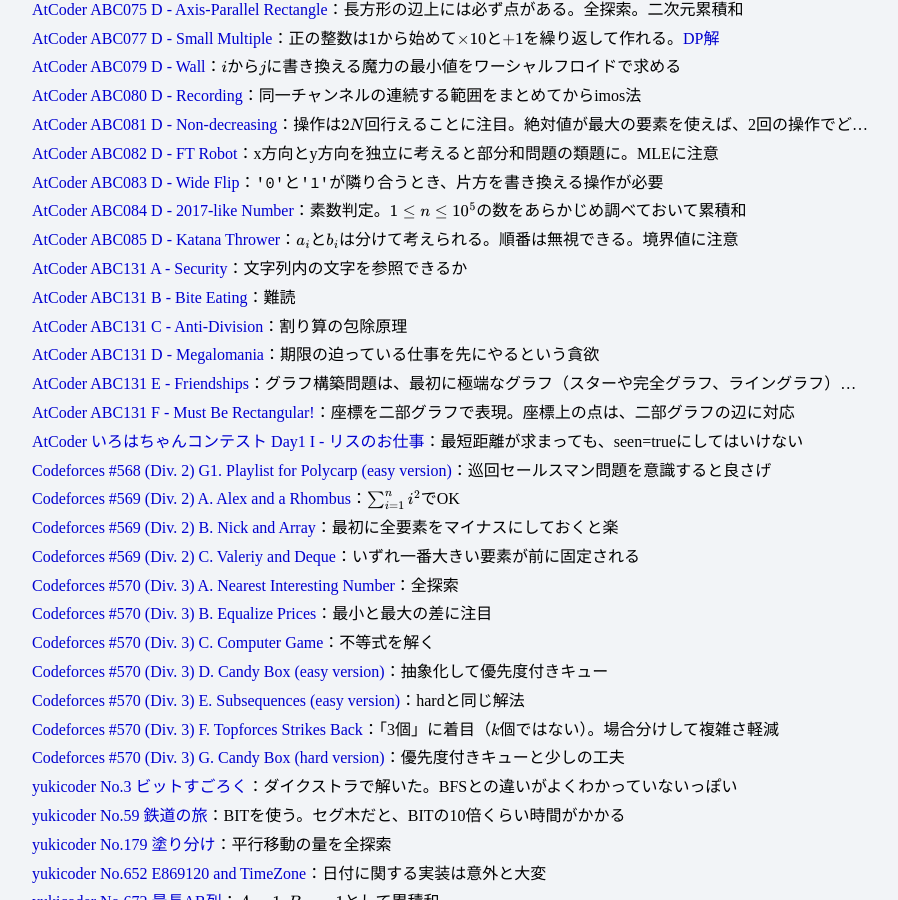
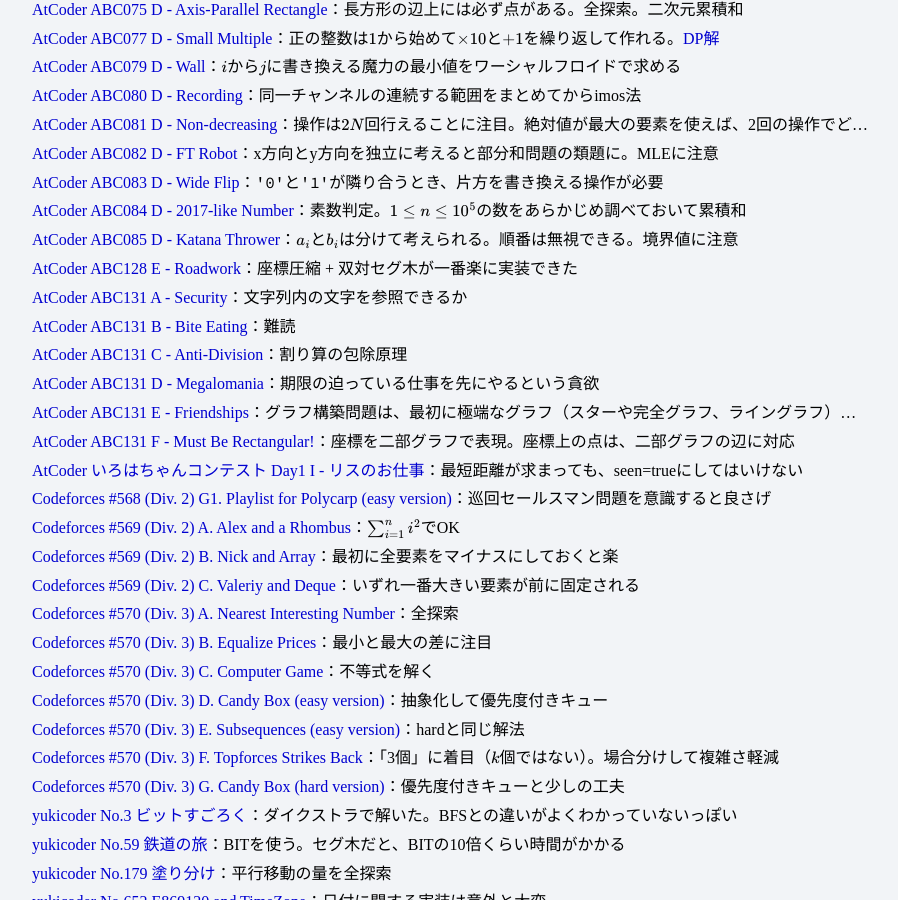
Before and after one commit to penguinshunya/penguinshunya.github.io, a Jekyll site: the page built from other/ac.html, in a window 1280 px wide and 900 px high, scrolled down 1751 px. Shown: the whole window, without its empty margins (188-1086 px from the left). Built offline with Jekyll 4.4.1, drawn with Linux system fonts in a browser that asks for light colours; formulas are drawn with MathJax 3.

Commit message:
ABC128 E

```diff
--- a/other/ac.html
+++ b/other/ac.html
@@ -147,6 +147,8 @@
     AtCoder ABC084 D - 2017-like Number</a>：素数判定。$1 \le n \le 10^5$の数をあらかじめ調べておいて累積和</li>
   <li><a target="_blank" href="https://atcoder.jp/contests/abc085/tasks/abc085_d">
     AtCoder ABC085 D - Katana Thrower</a>：$a_i$と$b_i$は分けて考えられる。順番は無視できる。境界値に注意</li>
+  <li><a target="_blank" href="https://atcoder.jp/contests/abc128/tasks/abc128_e">
+    AtCoder ABC128 E - Roadwork</a>：座標圧縮 + 双対セグ木が一番楽に実装できた</li>
 
   <li><a target="_blank" href="https://atcoder.jp/contests/abc131/tasks/abc131_a">
     AtCoder ABC131 A - Security</a>：文字列内の文字を参照できるか</li>
```
